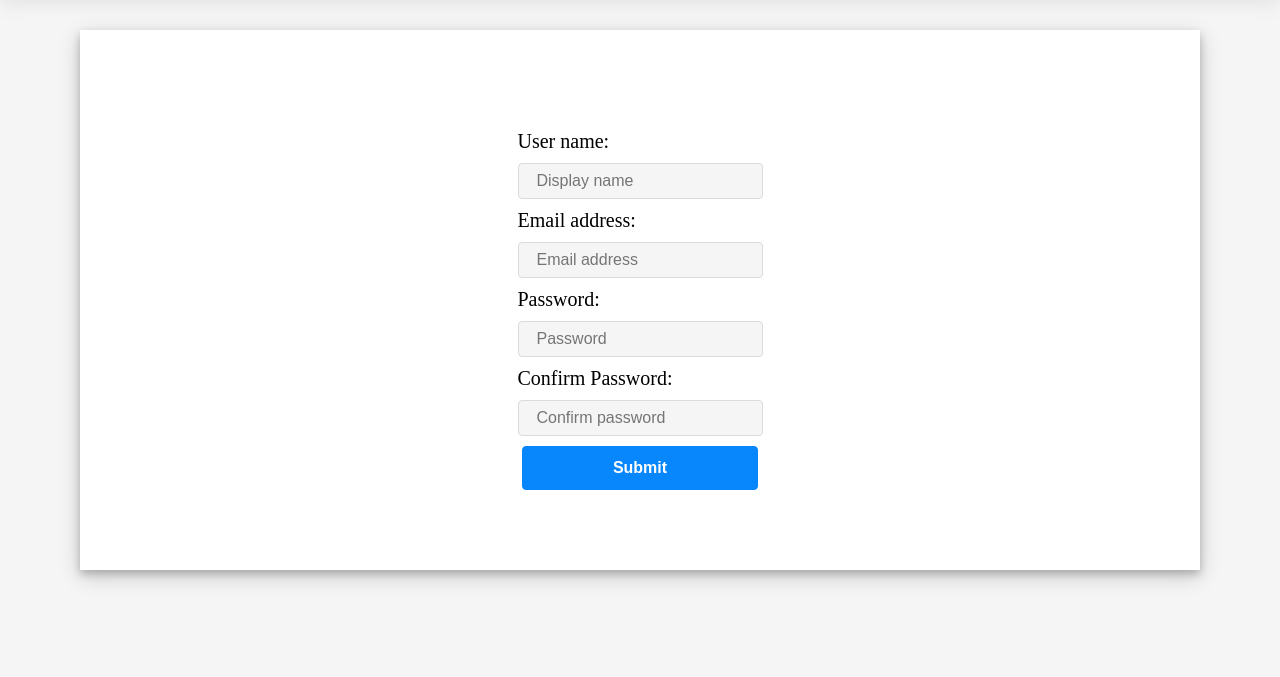
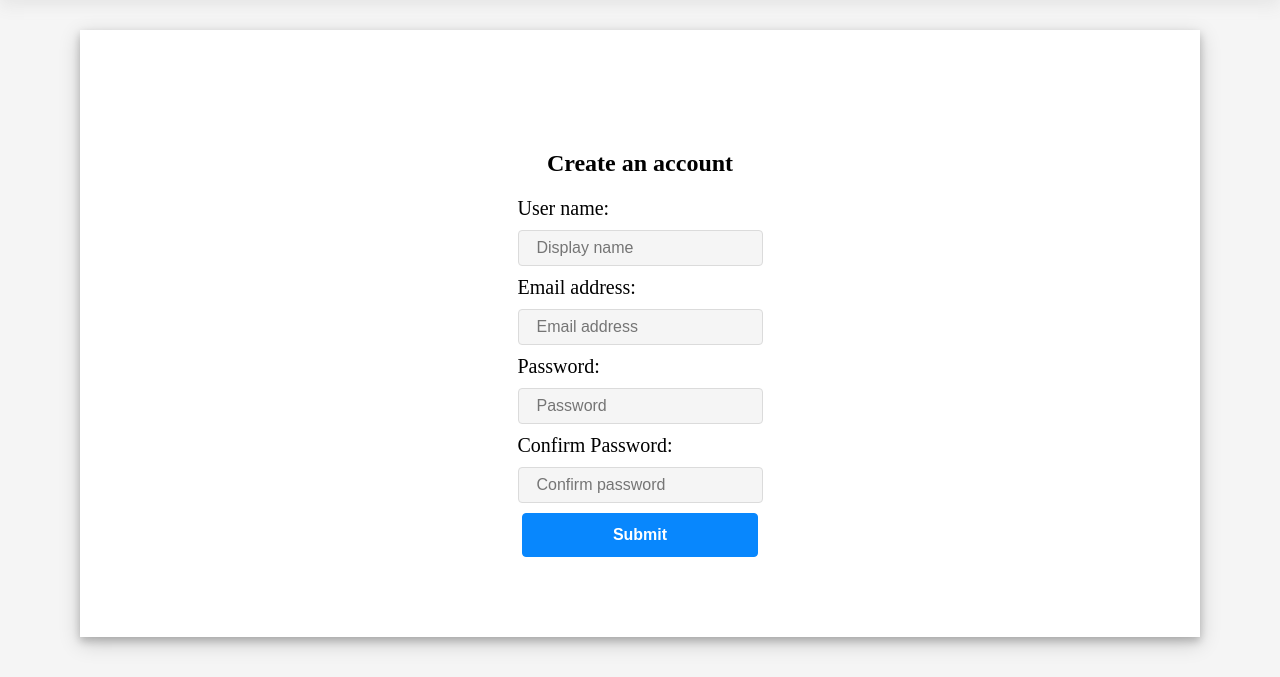
Before and after one commit to calvinpete/To-do-list-app, a Python web app: template templates/UI/signup.html in a window 1280 px wide. Shown: the part 68-745 px from the top of the page. Run offline with Jinja, Linux system fonts and the light colour scheme; the template is opened without the code that fills it, so the values that code supplies are empty.

Commit message:
[Delivers #160444184] add create an account heading

```diff
--- a/templates/UI/signup.html
+++ b/templates/UI/signup.html
@@ -17,6 +17,7 @@
         </div>
     </div>
     <form class="signup">
+        <h2>Create an account</h2>
         <div class="username">
             <label for="Username">User name:</label>
             <input type="text" name="user_name" id="Username" placeholder="Display name" required />
```
